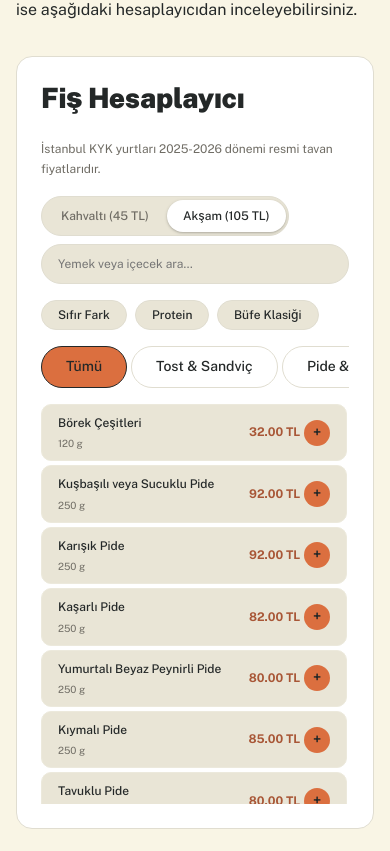
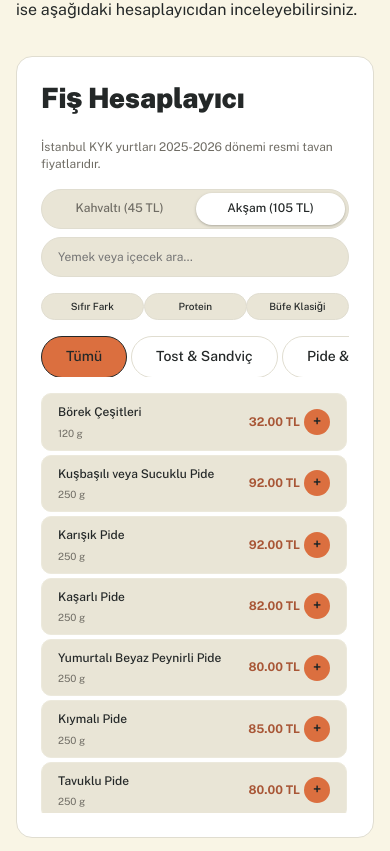
Before and after one commit to koder-cog/kepce, a SvelteKit app in the folder webapp/: page /kyk-beslenme-yardimi in a window 390 px wide. Shown: the part 2013-2864 px from the top of the page. Built offline with nearby package versions, Linux system fonts and the light colour scheme; a web font is replaced by a local one.

Commit message:
style(pricing): add comprehensive mobile responsiveness for narrow viewports and sticky bar

```diff
--- a/webapp/src/styles/components/_pricing-calculator.css
+++ b/webapp/src/styles/components/_pricing-calculator.css
@@ -6,6 +6,8 @@
     display: flex;
     flex-direction: column;
     gap: var(--space-md);
+    box-sizing: border-box;
+    width: 100%;
   }
 
   .pricing-calc__header {
@@ -25,14 +27,16 @@
     font-size: var(--text-xs);
     color: var(--color-text-secondary);
     margin: 0 !important;
+    line-height: 1.4;
   }
 
-  /* ── Top Bar: SegmentedControl + Search (Matching Height) ── */
+  /* ── Top Bar: SegmentedControl + Search ── */
   .pricing-calc__top-bar {
     display: flex;
     align-items: center;
     gap: var(--space-sm);
     flex-wrap: wrap;
+    width: 100%;
   }
 
   .pricing-calc__top-bar .c-segmented-control {
@@ -47,6 +51,7 @@
   }
 
   .pricing-calc__search-wrap input[type="search"] {
+    width: 100%;
     padding: var(--space-xs) var(--space-md);
     font-size: var(--text-xs);
     height: 40px;
@@ -54,12 +59,34 @@
     border-radius: var(--radius-full);
   }
 
-  /* ── Hazır Menü Presets (Geniş, Entegre Buton Barı) ── */
+  @media (max-width: 600px) {
+    .pricing-calc__top-bar {
+      flex-direction: column;
+      align-items: stretch;
+    }
+
+    .pricing-calc__top-bar .c-segmented-control {
+      width: 100%;
+      display: flex;
+    }
+
+    .pricing-calc__top-bar .c-segmented-control__btn {
+      flex: 1;
+    }
+
+    .pricing-calc__search-wrap {
+      width: 100%;
+      min-width: 100%;
+    }
+  }
+
+  /* ── Hazır Menü Presets ── */
   .pricing-calc__presets-bar {
     display: flex;
     align-items: center;
-    gap: var(--space-sm);
+    gap: var(--space-xs);
     flex-wrap: wrap;
+    width: 100%;
   }
 
   .pricing-calc__presets-bar .btn {
@@ -68,7 +95,24 @@
     font-weight: var(--font-weight-medium);
   }
 
-  /* ── Category Filter Chips (No Vertical Clipping) ── */
+  @media (max-width: 480px) {
+    .pricing-calc__presets-bar {
+      display: grid;
+      grid-template-columns: repeat(3, 1fr);
+      gap: var(--space-2xs);
+    }
+
+    .pricing-calc__presets-bar .btn {
+      width: 100%;
+      padding: var(--space-xs) 2px;
+      font-size: var(--text-2xs);
+      text-align: center;
+      justify-content: center;
+      white-space: nowrap;
+    }
+  }
+
+  /* ── Category Filter Chips ── */
   .pricing-calc__chips-scroll {
     display: flex;
     gap: var(--space-xs);
@@ -77,6 +121,7 @@
     scrollbar-width: none;
     min-height: min-content;
     align-items: center;
+    width: 100%;
   }
 
   .pricing-calc__chips-scroll::-webkit-scrollbar {
@@ -89,14 +134,15 @@
     flex-shrink: 0;
   }
 
-  /* ── Item Grid: Asla 3 sütun değil, Masaüstü: 2, Mobil: 1 ── */
+  /* ── Item Grid: Masaüstü: 2, Mobil: 1 Sütun ── */
   .pricing-calc__grid {
     display: grid;
     grid-template-columns: repeat(2, 1fr);
     gap: var(--space-xs);
-    max-height: 400px;
+    max-height: 420px;
     overflow-y: auto;
     padding-right: 2px;
+    width: 100%;
   }
 
   @media (max-width: 640px) {
@@ -113,6 +159,8 @@
     background: var(--color-surface-sunken);
     border: 1px solid var(--color-border-light);
     border-radius: var(--radius-md);
+    gap: var(--space-xs);
+    min-width: 0;
     transition: border-color var(--dur-fast) ease, background-color var(--dur-fast) ease;
   }
 
@@ -125,6 +173,7 @@
     display: flex;
     flex-direction: column;
     min-width: 0;
+    flex: 1;
     gap: 2px;
   }
 
@@ -135,6 +184,7 @@
     white-space: nowrap;
     overflow: hidden;
     text-overflow: ellipsis;
+    display: block;
   }
 
   .pricing-calc__item-portion {
@@ -153,6 +203,7 @@
     font-size: var(--text-xs);
     font-weight: var(--font-weight-bold);
     color: var(--color-accent-text);
+    white-space: nowrap;
   }
 
   .pricing-calc__item-counter {
@@ -184,12 +235,13 @@
     font-size: var(--text-xs);
   }
 
-  /* ── Sticky Bottom Bar (Geniş, Ferah Boşluklu) ── */
+  /* ── Sticky Bottom Bar ── */
   .pricing-calc__sticky-wrap {
     position: sticky;
     bottom: calc(var(--space-md) + env(safe-area-inset-bottom, 0px));
     z-index: var(--z-sticky, 100);
     margin-top: var(--space-xs);
+    width: 100%;
   }
 
   .pricing-calc__sticky-bar {
@@ -223,16 +275,18 @@
     display: flex;
     justify-content: space-between;
     align-items: center;
-    padding: var(--space-md) var(--space-lg);
-    gap: var(--space-md);
+    padding: var(--space-sm) var(--space-md);
+    gap: var(--space-sm);
+    flex-wrap: wrap;
   }
 
   .pricing-calc__sticky-summary {
     display: flex;
     align-items: center;
-    gap: var(--space-sm);
-    font-size: var(--text-sm);
+    gap: var(--space-xs);
+    font-size: var(--text-xs);
     min-width: 0;
+    flex-wrap: wrap;
   }
 
   .pricing-calc__sticky-count {
@@ -252,9 +306,9 @@
   }
 
   .pricing-calc__sticky-tag {
-    font-size: var(--text-xs);
+    font-size: var(--text-2xs);
     font-weight: var(--font-weight-bold);
-    padding: 2px var(--space-sm);
+    padding: 2px var(--space-xs);
     border-radius: var(--radius-full);
     white-space: nowrap;
   }
@@ -272,16 +326,33 @@
   .pricing-calc__sticky-actions {
     display: flex;
     align-items: center;
-    gap: var(--space-sm);
+    gap: var(--space-xs);
     flex-shrink: 0;
   }
 
   .pricing-calc__sticky-actions .btn--icon-only {
-    width: 32px;
-    height: 32px;
+    width: 30px;
+    height: 30px;
   }
 
-  /* ── Drawer with CSS Grid Transition (Okunaklı & Ferah) ── */
+  @media (max-width: 480px) {
+    .pricing-calc__sticky-content {
+      padding: var(--space-xs) var(--space-sm);
+      gap: var(--space-2xs);
+    }
+
+    .pricing-calc__sticky-summary {
+      width: 100%;
+      justify-content: space-between;
+    }
+
+    .pricing-calc__sticky-actions {
+      width: 100%;
+      justify-content: flex-end;
+    }
+  }
+
+  /* ── Drawer with CSS Grid Transition ── */
   .pricing-calc__drawer {
     display: grid;
     grid-template-rows: 0fr;
@@ -302,21 +373,21 @@
   .pricing-calc__drawer-list {
     display: flex;
     flex-wrap: wrap;
-    gap: var(--space-sm);
-    padding: var(--space-md);
-    max-height: 200px;
+    gap: var(--space-xs);
+    padding: var(--space-sm);
+    max-height: 180px;
     overflow-y: auto;
   }
 
   .pricing-calc__drawer-chip {
     display: inline-flex;
     align-items: center;
-    gap: var(--space-xs);
+    gap: var(--space-2xs);
     background: var(--color-card);
     border: 1px solid var(--color-border);
-    padding: var(--space-xs) var(--space-sm);
-    border-radius: var(--radius-md);
-    font-size: var(--text-xs);
+    padding: 2px var(--space-xs);
+    border-radius: var(--radius-sm);
+    font-size: var(--text-2xs);
     color: var(--color-text);
   }
 
@@ -329,7 +400,7 @@
     border: none;
     color: var(--color-text-secondary);
     cursor: pointer;
-    font-size: var(--text-xs);
+    font-size: var(--text-2xs);
     padding: 0 var(--space-2xs);
     margin-left: 2px;
   }
```
